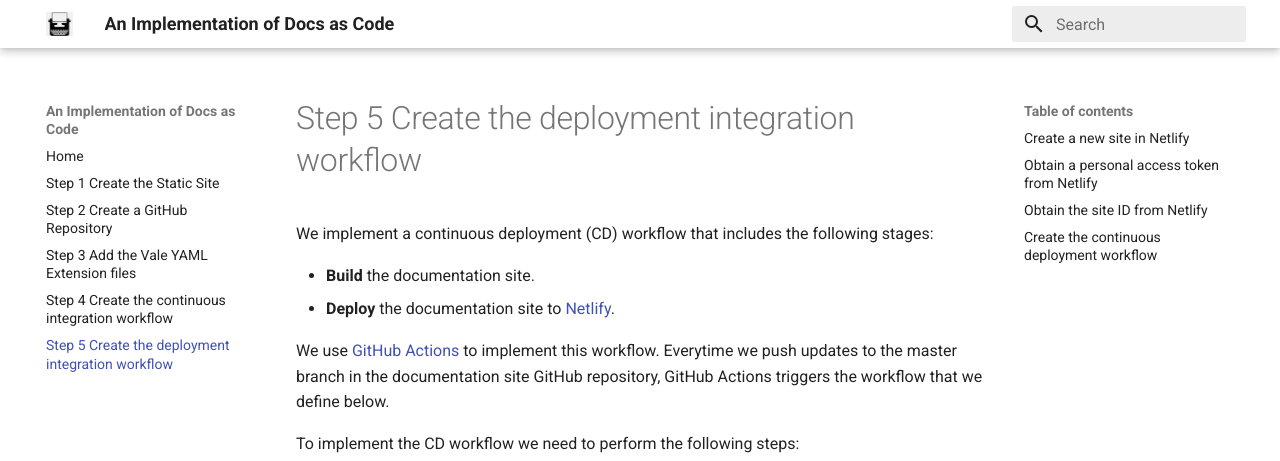
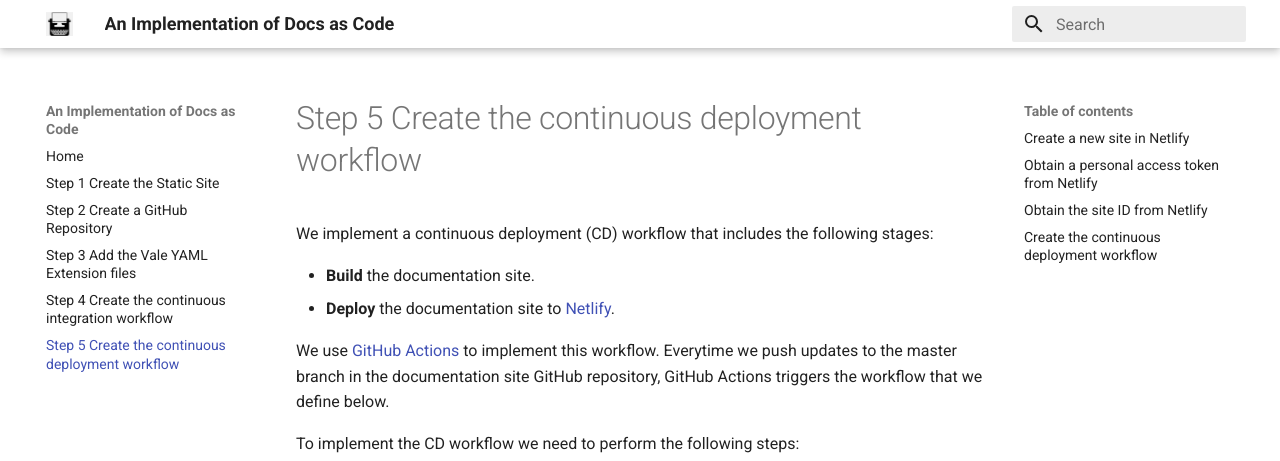
Before and after one commit to lilianabs/docops-implementation, an MkDocs documentation site: the page built from docs/step5.md, in a window 1280 px wide and 900 px high. Shown: the top 461 px of the window. Built offline with MkDocs 1.6.1 and Material for MkDocs 9.7.7, drawn with Linux system fonts in a browser that asks for light colours.

Commit message:
fixed typo

```diff
--- a/mkdocs.yml
+++ b/mkdocs.yml
@@ -12,4 +12,4 @@ nav:
   - Step 2 Create a GitHub Repository: step2.md
   - Step 3 Add the Vale YAML Extension files: step3.md
   - Step 4 Create the continuous integration workflow: step4.md
-  - Step 5 Create the deployment integration workflow: step5.md
+  - Step 5 Create the continuous deployment workflow: step5.md
```
